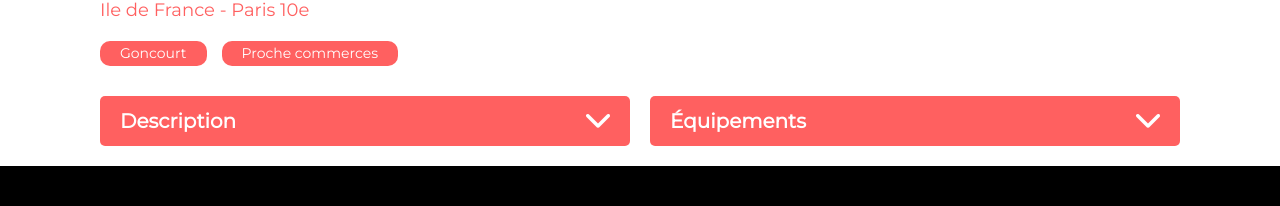
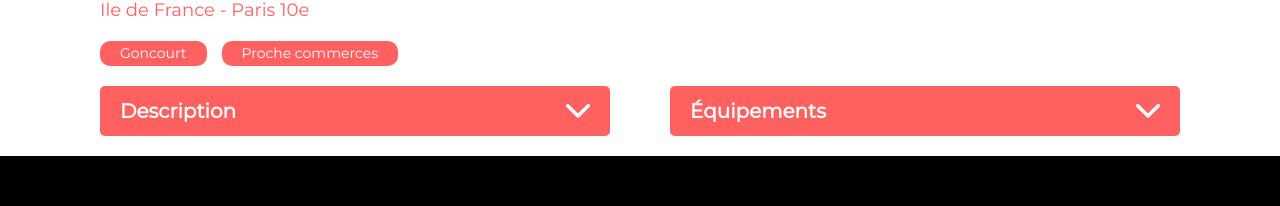
Before and after one commit to Eline31/kasa, a React (Create React App) app: page /place/0979876d in a window 1280 px wide. Shown: the part 575-781 px from the top of the page. Built offline with nearby package versions, Linux system fonts and the light colour scheme.

Commit message:
Update layout Collapse all pages

```diff
--- a/src/components/Collapse/index.jsx
+++ b/src/components/Collapse/index.jsx
@@ -7,7 +7,7 @@ const CollapseContainer = styled.div`
   display: flex;
   flex-direction: column;
   width: 100%;
-  margin: 10px;
+  margin: 0px 30px;
 `
 
 const CollapseBar = styled.button`
@@ -42,6 +42,7 @@ const Info = styled.div`
   display: flex;
   flex-direction: column;
   height: 100%;
+  width: 100%;
 `
 
 function Collapse({ title, info }) {
--- a/src/pages/About/index.jsx
+++ b/src/pages/About/index.jsx
@@ -5,7 +5,9 @@ import styled from 'styled-components'
 
 const CollapseContainer = styled.div`
   margin: 0px 150px 50px 150px;
-  justify-content: center;
+  display: flex;
+  flex-direction: column;
+  align-items: center;
 `
 
 function About() {
--- a/src/pages/Place/index.jsx
+++ b/src/pages/Place/index.jsx
@@ -26,7 +26,7 @@ const PlacePresentation = styled.section`
 
 const Details = styled.section`
   display: flex;
-  margin: 0px 90px 10px 90px;
+  margin: 0px 70px 20px 70px;
   p {
     margin: 5px 0px;
   }
```
